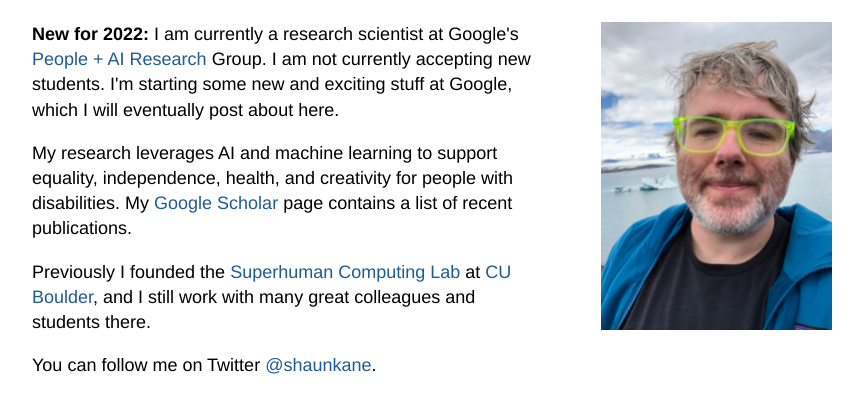
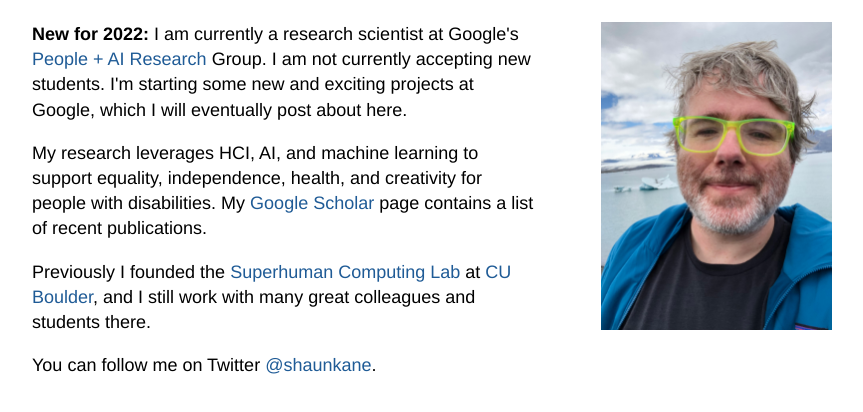
Before and after one commit to shaunkane/shaunkane.github.io, a plain HTML site: page index.html in a window 1280 px wide. Shown: the part 88-500 px from the top of the page, without its empty margins (208-1071 px from the left). Drawn offline with Linux system fonts and the light colour scheme.

Commit message:
Update index.html

```diff
--- a/index.html
+++ b/index.html
@@ -17,9 +17,9 @@
 
 			<div class="content">
 				<p>
-					<strong>New for 2022:</strong> I am currently a research scientist at Google's <a href="https://pair.withgoogle.com">People + AI Research</a> Group. I am not currently accepting new students. I'm starting some new and exciting stuff at Google, which I will eventually post about here.
+					<strong>New for 2022:</strong> I am currently a research scientist at Google's <a href="https://pair.withgoogle.com">People + AI Research</a> Group. I am not currently accepting new students. I'm starting some new and exciting projects at Google, which I will eventually post about here.
 				</p>
-				<p>My research leverages AI and machine learning to support equality, independence, health, and creativity for people with disabilities. My <a href="https://scholar.google.com/citations?hl=en&user=v564lDgAAAAJ&view_op=list_works&sortby=pubdate">Google Scholar</a> page contains a list of recent publications.</p>
+				<p>My research leverages HCI, AI, and machine learning to support equality, independence, health, and creativity for people with disabilities. My <a href="https://scholar.google.com/citations?hl=en&user=v564lDgAAAAJ&view_op=list_works&sortby=pubdate">Google Scholar</a> page contains a list of recent publications.</p>
 				<p>Previously I founded the <a href="http://superhuman.cs.colorado.edu">Superhuman Computing Lab</a> at <a href="http://cs.colorado.edu">CU Boulder</a>, and I still work with many great colleagues and students there.
 				<p>You can follow me on Twitter <a href="http://twitter.com/shaunkane"">@shaunkane</a>.
 			</div>
```
